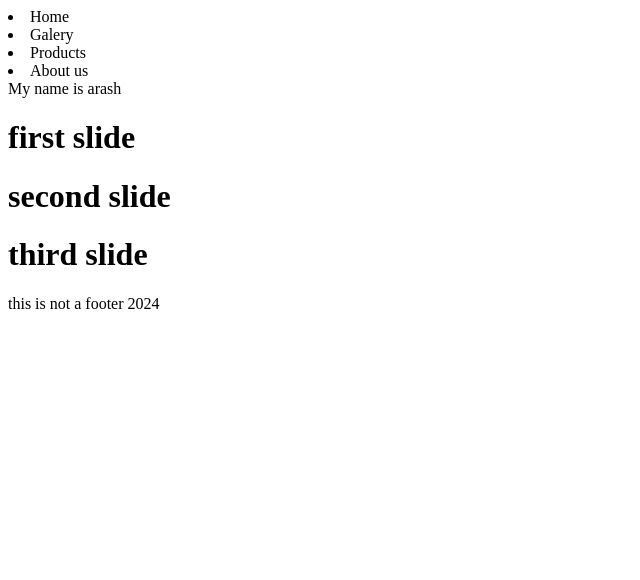
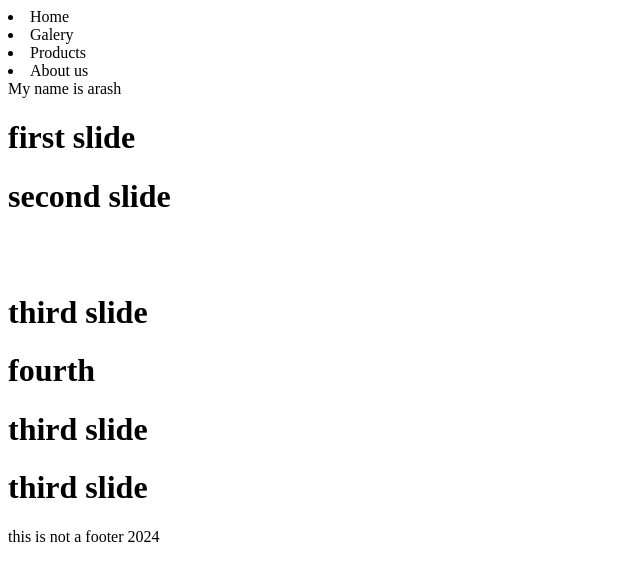
Before and after one commit to arashrezaei84work/git-practice, a plain HTML site: page index.html in a window 1280 px wide. Shown: the whole page, without its empty margins (0-640 px from the left). Drawn offline with Linux system fonts and the light colour scheme.

Commit message:
added slide

```diff
--- a/index.html
+++ b/index.html
@@ -21,6 +21,10 @@
     <div class="slider">
         <h1>first slide</h1>
         <h1>second slide</h1>
+        <br><br>
+        <h1>third slide</h1>
+        <h1>fourth</h1>
+        <h1>third slide</h1>
         <h1>third slide</h1>
     </div>
     <footer>
```
